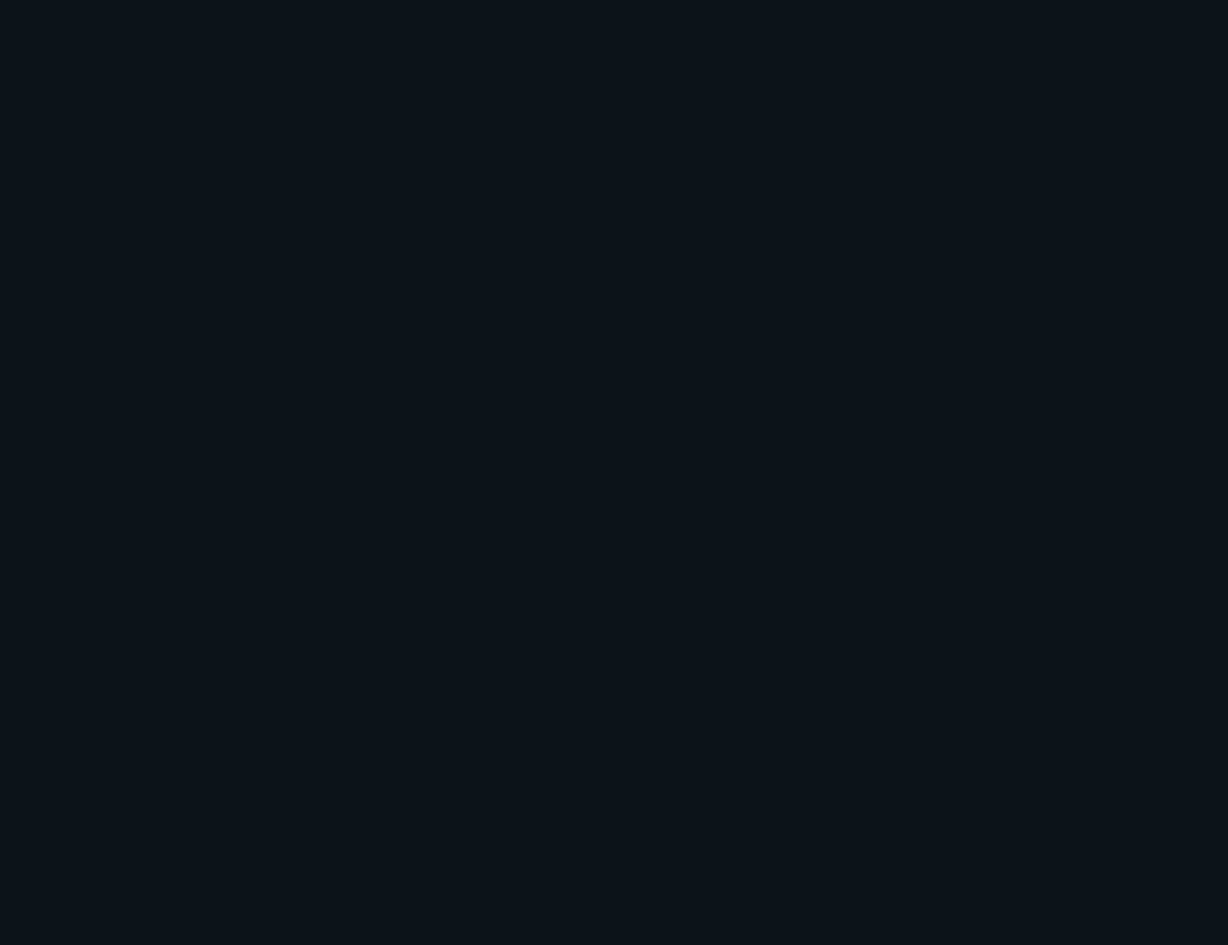
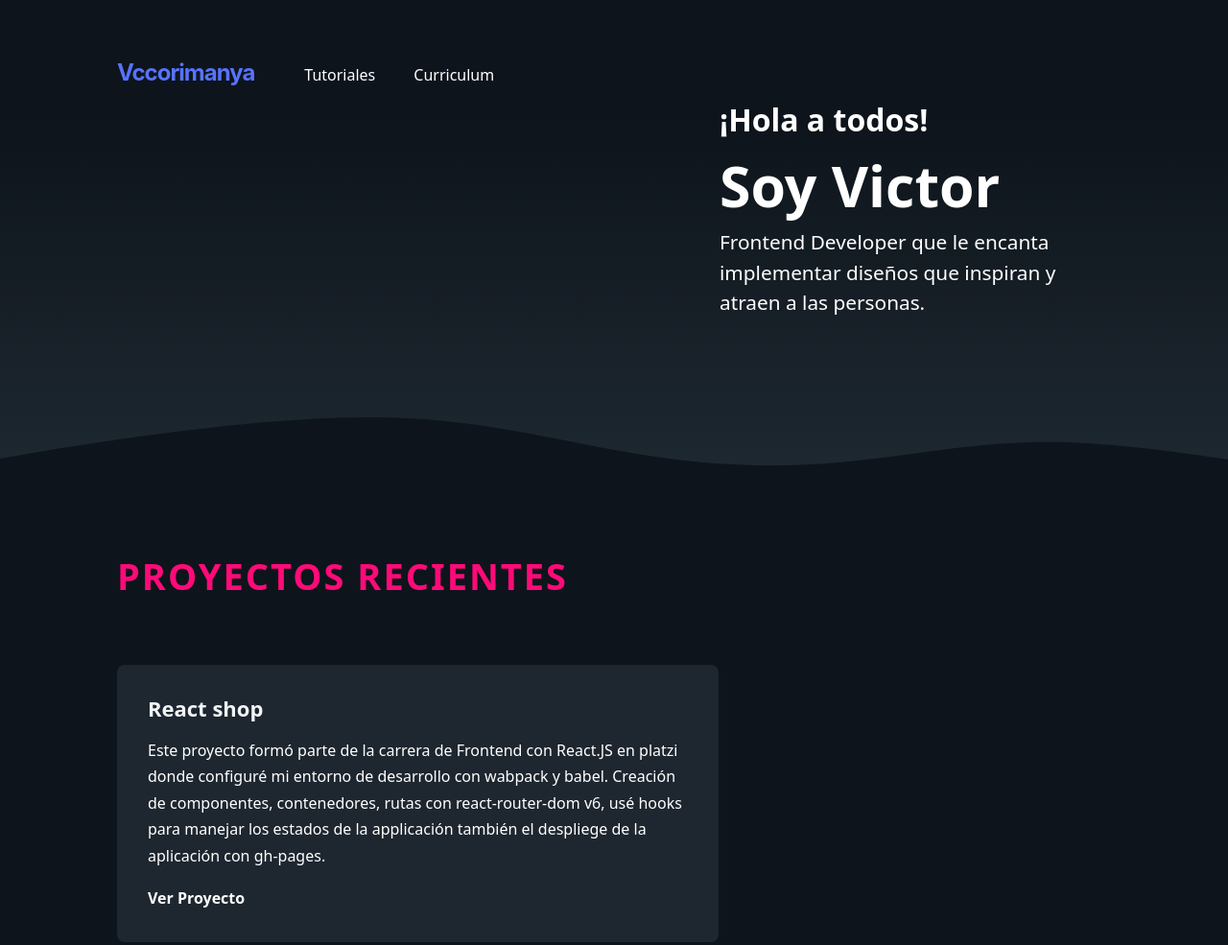
Before and after one commit to vccorimanya/portfolio, a plain HTML site: page index.html in a window 1280 px wide. Shown: the top 985 px of the page at 96% size. Before the commit the page ends 800 px from the top, so only its background shows below. Drawn offline with Linux system fonts and the light colour scheme; the site is published under a folder, as on GitHub Pages, so addresses that start at the root find nothing.

Commit message:
Update index.html

```diff
--- a/index.html
+++ b/index.html
@@ -1,4 +1,4 @@
-<!doctype html><html lang="en"><head><meta charset="UTF-8"><meta http-equiv="X-UA-Compatible" content="IE=edge"><meta name="viewport" content="width=device-width,initial-scale=1"><link data-rh="true" rel="icon" type="image/png" href="vccfavicon.png"><title>Victor Ccorimanya | Portfolio</title><link rel="icon" href="/vccfavicon.png"><script defer="defer" src="/bundle.js"></script></head><style>/*
+<!doctype html><html lang="en"><head><meta charset="UTF-8"><meta http-equiv="X-UA-Compatible" content="IE=edge"><meta name="viewport" content="width=device-width,initial-scale=1"><link data-rh="true" rel="icon" type="image/png" href="vccfavicon.png"><title>Victor Ccorimanya | Portfolio</title><link rel="icon" href="/vccfavicon.png"><script defer="defer" src="./bundle.js"></script></head><style>/*
     1. Use a more-intuitive box-sizing model.
   */
   *, *::before, *::after {
```
